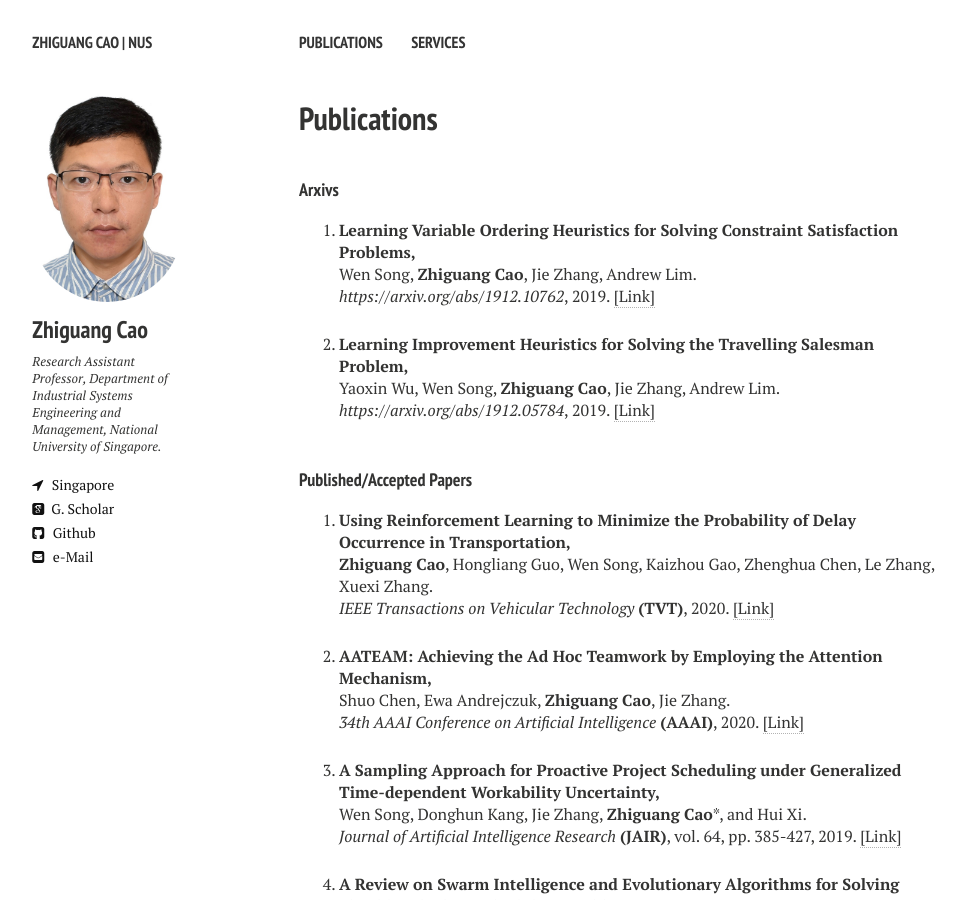
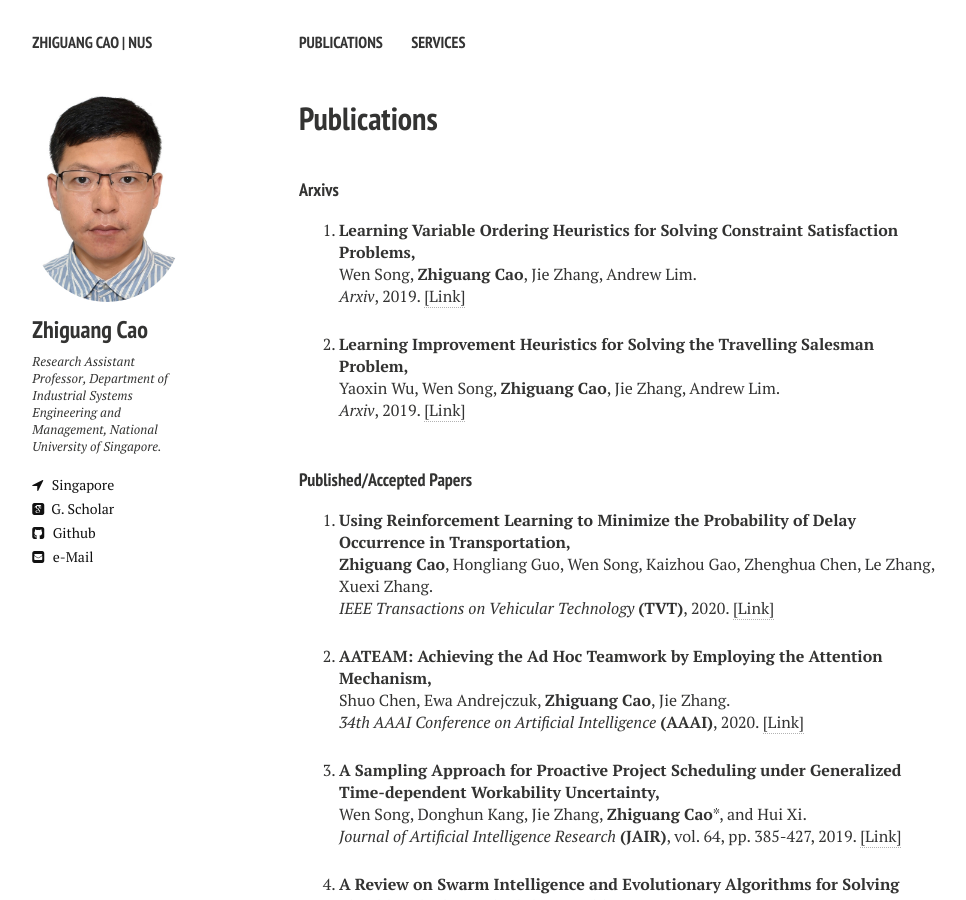
Before and after one commit to zhiguangcaosg/zhiguangcaosg.github.io, a Jekyll site: the page built from publications.md, in a window 1280 px wide and 900 px high. Shown: the whole window, without its empty margins (21-987 px from the left). Built offline with Jekyll 4.4.1, drawn with Linux system fonts in a browser that asks for light colours; nearby versions of some CDN libraries; part of the change alters nothing that is shown.

Commit message:
Update publications.html

```diff
--- a/_layouts/publications.html
+++ b/_layouts/publications.html
@@ -92,7 +92,7 @@ div.bibtex pre { font-size: 75%; overflow: auto;  width: 100%; padding: 0em 0em;
 <p>
 <b>Learning Variable Ordering Heuristics for Solving Constraint Satisfaction Problems,</b>
 <br>Wen Song, <b>Zhiguang Cao</b>, Jie Zhang, Andrew Lim.<br>
-<i>https://arxiv.org/abs/1912.10762</i>, 2019. <a href="https://arxiv.org/abs/1912.10762" target="_blank">[Link]</a>
+<i>Arxiv</i>, 2019. <a href="https://arxiv.org/abs/1912.10762" target="_blank">[Link]</a>
 </p>
 </li>
 
@@ -100,7 +100,7 @@ div.bibtex pre { font-size: 75%; overflow: auto;  width: 100%; padding: 0em 0em;
 <p>
 <b>Learning Improvement Heuristics for Solving the Travelling Salesman Problem,</b>
 <br>Yaoxin Wu, Wen Song, <b>Zhiguang Cao</b>, Jie Zhang, Andrew Lim.<br>
-<i>https://arxiv.org/abs/1912.05784</i>, 2019. <a href="https://arxiv.org/abs/1912.05784" target="_blank">[Link]</a>
+<i>Arxiv</i>, 2019. <a href="https://arxiv.org/abs/1912.05784" target="_blank">[Link]</a>
 </p>
 </li>
 
```
